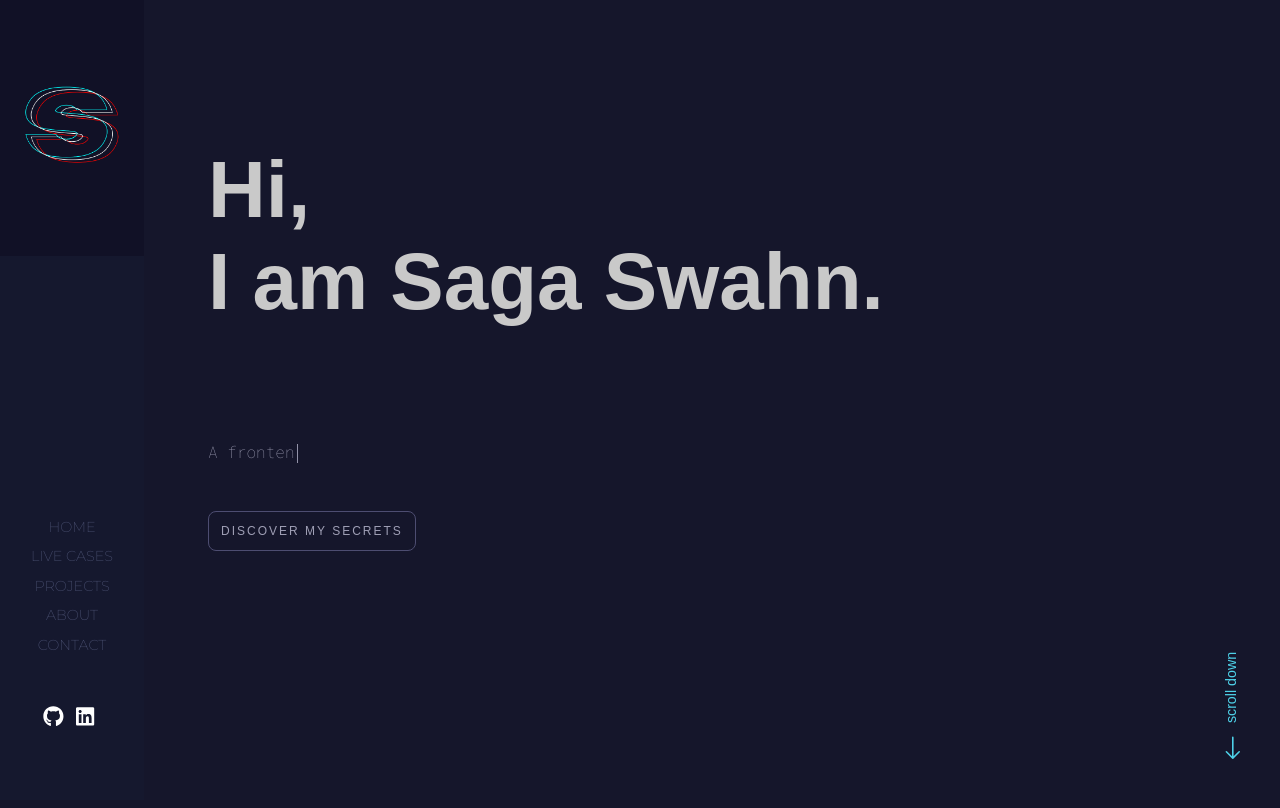
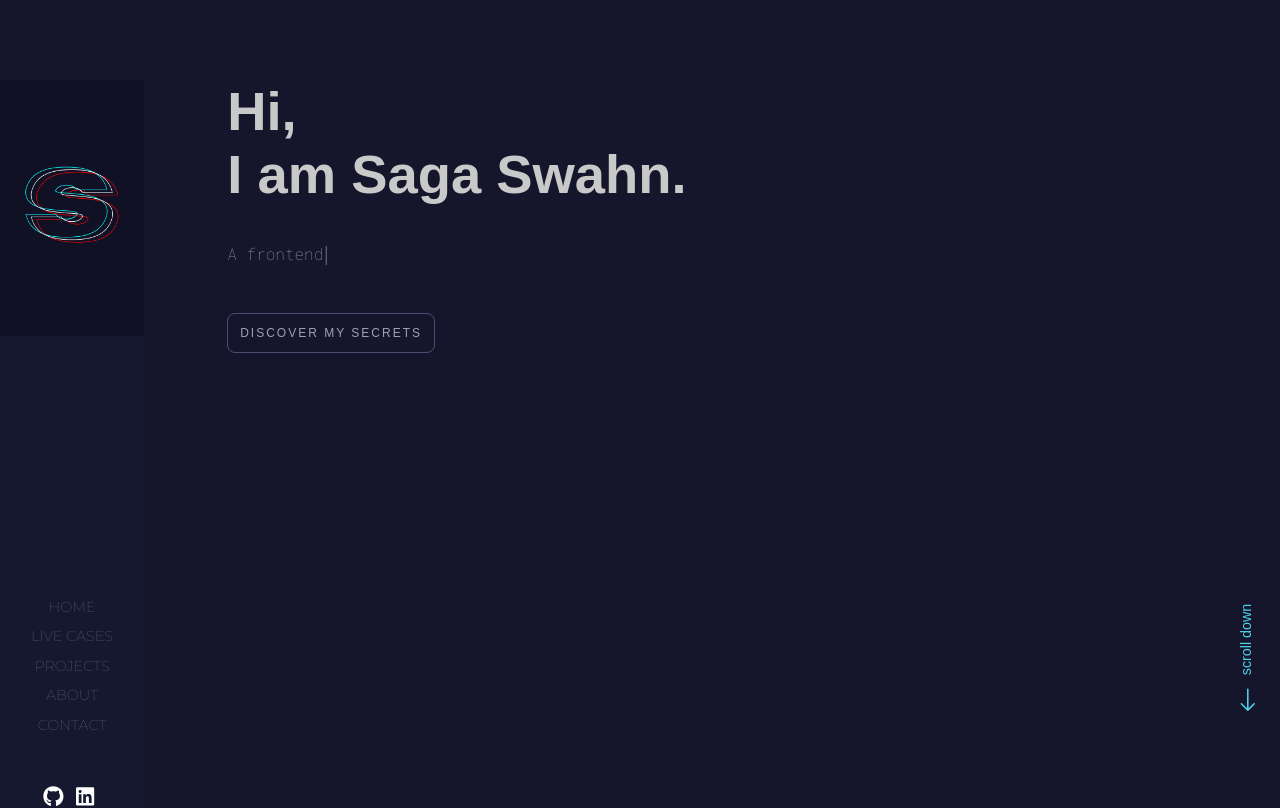
Before and after one commit to hejsaga/portfolio, a React (Create React App) app in the folder frontend/: page / in a window 1280 px wide. Shown: the top 808 px of the page. Built offline with nearby package versions, Linux system fonts and the light colour scheme; no server answers.

Commit message:
Added mobile styling to header

```diff
--- a/frontend/src/components/css/ScrollDown.module.css
+++ b/frontend/src/components/css/ScrollDown.module.css
@@ -8,6 +8,7 @@
   font-size: 1.6em;
   position: absolute;
   top: 85px;
+  right: 0;
 }
 
 .arrow,
@@ -15,19 +16,19 @@
   color: rgb(78, 209, 232);
 }
 
+.scrollDownText p {
+  transform: rotate(-90deg);
+}
+
 .scrollDownText {
   font-size: small;
   position: absolute;
   top: 30px;
-  left: -21px;
+  right: -18px;
   display: inline-flex;
   padding: 0;
   margin: 0;
   animation: heart-pulse 1.4s infinite ease-out;
-}
-
-.scrollDownText p {
-  transform: rotate(-90deg);
 }
 
 @keyframes heart-pulse {
@@ -41,3 +42,13 @@
     transform: scale(1);
   }
 }
+
+@media screen and (min-width: 1400px) {
+  .scrollDownText {
+    left: -21px;
+  }
+
+  .arrow {
+    right: unset;
+  }
+}
--- a/frontend/src/index.css
+++ b/frontend/src/index.css
@@ -48,7 +48,7 @@ p {
 }
 
 .Typewriter {
-  margin-top: 7em;
+  margin-top: 2em;
 }
 
 .Typewriter__wrapper {
@@ -82,6 +82,12 @@ p {
   text-decoration: none;
 }
 
+@media screen and (min-width: 1400px) {
+  .Typewriter {
+    margin-top: 7em;
+  }
+}
+
 @media screen and (min-width: 1800px) {
   .headline h1 {
     margin: 0;
--- a/frontend/src/pages/Home.js
+++ b/frontend/src/pages/Home.js
@@ -1,4 +1,3 @@
-import { useProjectContext } from "../contexts/ProjectContext";
 import { useNavigate } from "react-router-dom";
 import Typewriter from "typewriter-effect";
 import ScrollDown from "../components/ScrollDown";
@@ -10,7 +9,6 @@ import About from "./About";
 import Footer from "../components/Footer";
 
 const Home = () => {
-  const { projects } = useProjectContext();
   const navigate = useNavigate();
 
   const goToContactPage = () => {
@@ -29,7 +27,7 @@ const Home = () => {
             options={{
               strings: [
                 "<span>A frontend developer.</span>",
-                "<span>A world wide web designer.</span>",
+                "<span>A world wide web creator.</span>",
                 "<span>The one who, um... creates what you see and interact with on the internet.</span>",
               ],
               autoStart: true,
--- a/frontend/src/pages/css/Home.module.css
+++ b/frontend/src/pages/css/Home.module.css
@@ -1,14 +1,14 @@
 .home {
-  height: 100vh;
-  width: 100%;
+  margin: 1.2em;
+  margin-top: 5em;
+  height: 84vh;
   position: relative;
 }
 
 .header h1 {
   color: rgb(201, 201, 201);
   font-family: sans-serif;
-  margin: 0;
-  font-size: 5em;
+  font-size: 3.4em;
 }
 
 .header h2 {
@@ -20,12 +20,6 @@
   top: 150px;
   z-index: -1;
   left: 50px;
-}
-
-.header {
-  padding-top: 9em;
-  width: 100%;
-  position: relative;
 }
 
 .scrollDownArrow {
@@ -55,3 +49,21 @@
 .pages {
   margin-top: 8em;
 }
+
+@media screen and (min-width: 1400px) {
+  .home {
+    height: 100vh;
+    width: 100%;
+    position: relative;
+  }
+
+  .header h1 {
+    font-size: 5em;
+  }
+
+  .header {
+    padding-top: 9em;
+    width: 100%;
+    position: relative;
+  }
+}
```
